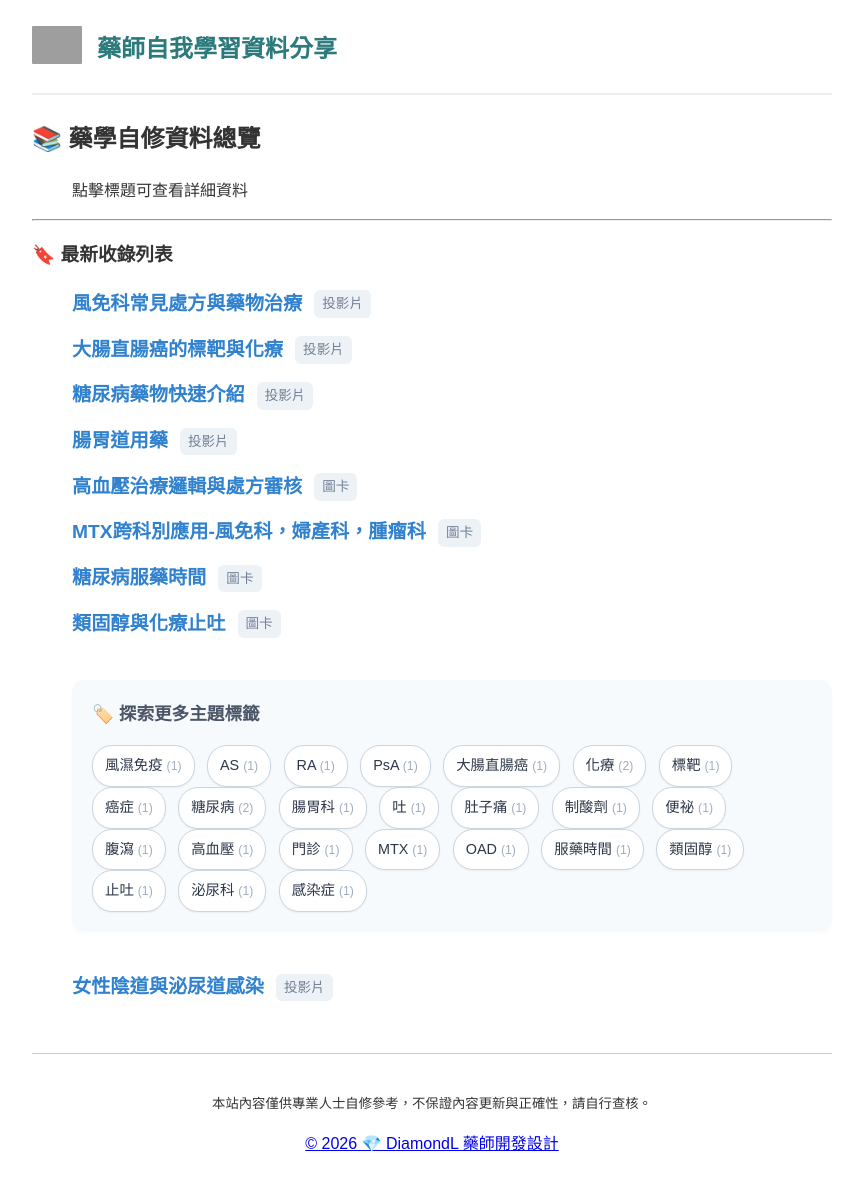
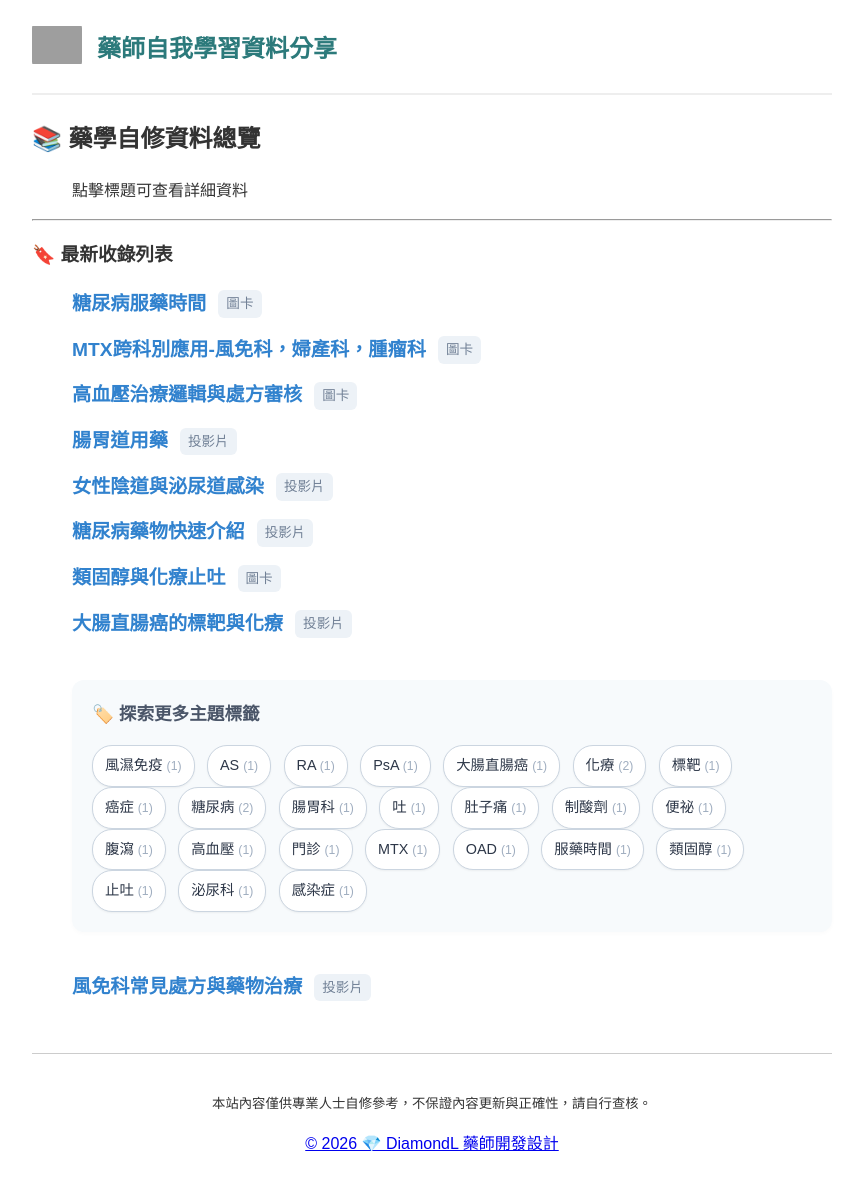
Before and after one commit to liaoweihung/note, a Jekyll site: the page built from index.md, in a window 1280 px wide. Shown: the whole page, without its empty margins (208-1071 px from the left). Built offline with Jekyll 4.4.1, drawn with Linux system fonts in a browser that asks for light colours; grey boxes are pictures that could not be loaded.

Commit message:
Update index.md

```diff
--- a/index.md
+++ b/index.md
@@ -12,7 +12,9 @@ title: 首頁
 ### 🔖 最新收錄列表
 
 <ul>
-{% for post in site.meds %}
+{% assign sorted_meds = site.meds | sort: 'date' | reverse %}
+
+{% for post in sorted_meds %}
   <li style="margin-bottom: 15px; list-style-type: none; display: flex; align-items: center;">
     <strong><a href="{{ post.url | relative_url }}" style="font-size: 1.2em; text-decoration: none; color: #3182ce;">{{ post.title }}</a></strong>
     <span style="color: #718096; font-size: 0.85em; background: #edf2f7; padding: 3px 8px; border-radius: 6px; margin-left: 12px; font-weight: normal;">
```
